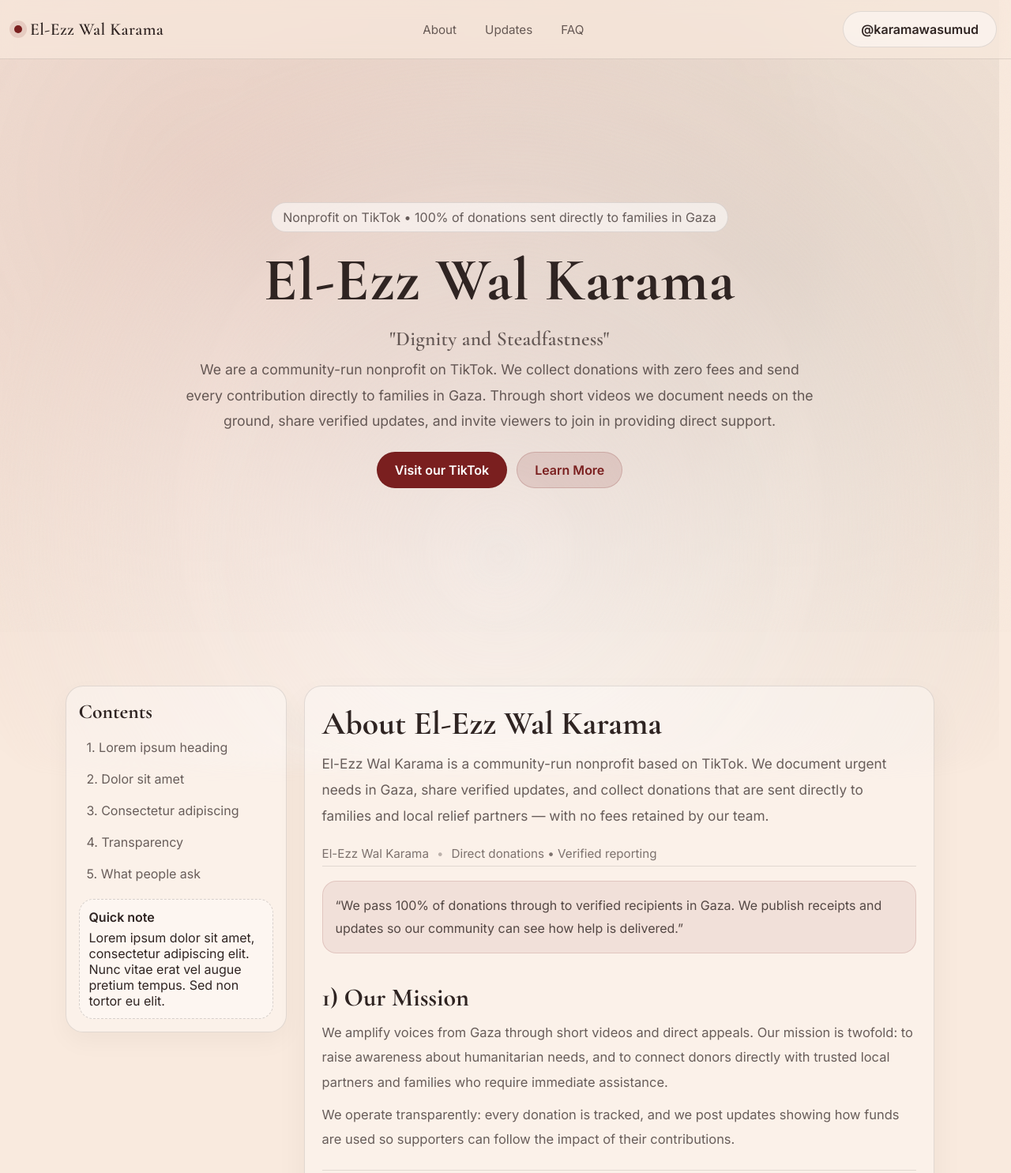
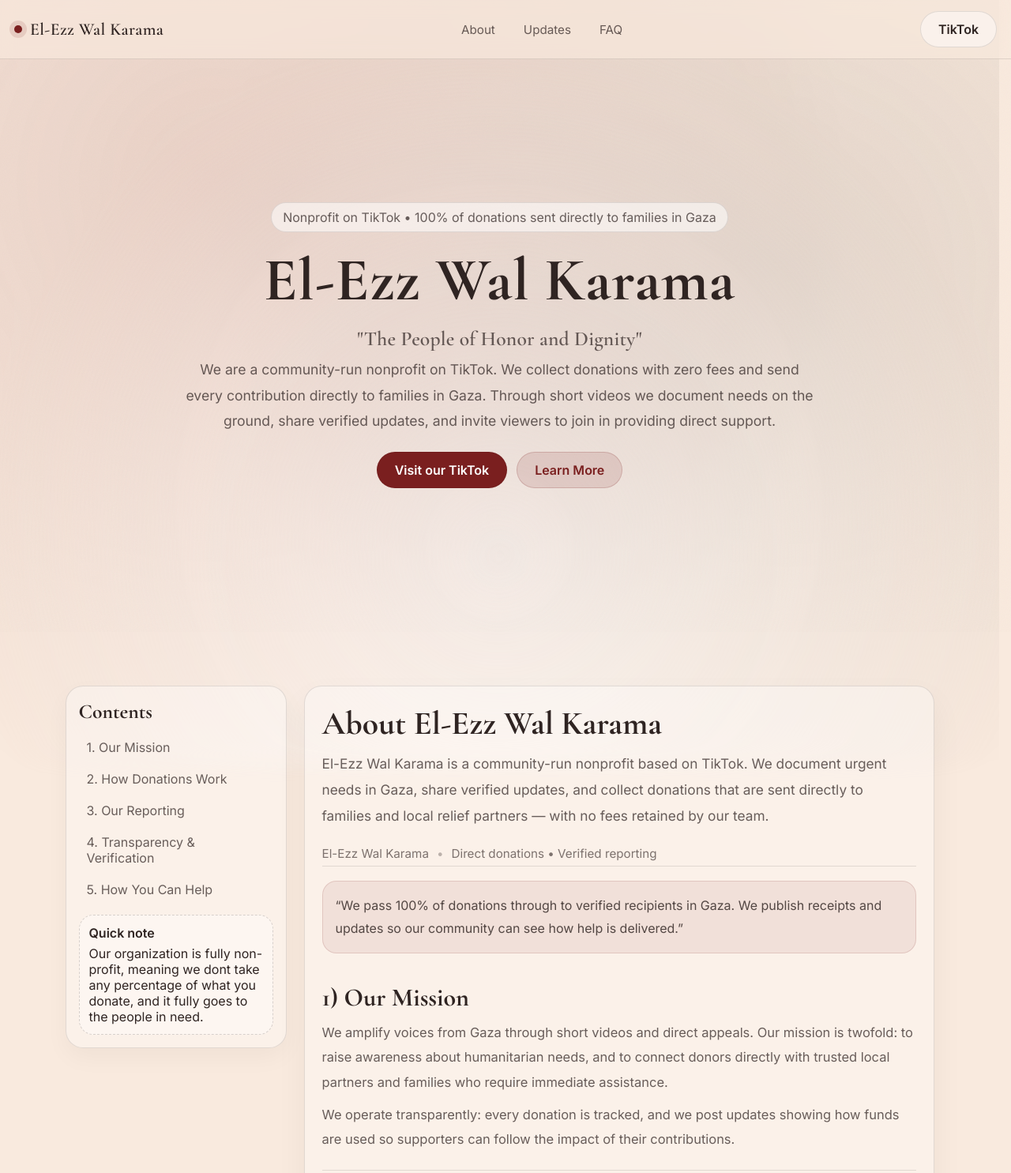
Before and after one commit to jasemontop/El-Ezz-Wal-Karama, a plain HTML site: page index.html in a window 1280 px wide. Shown: the top 1485 px of the page at 79% size. Drawn offline with nearby package versions, Linux system fonts and the light colour scheme.

Commit message:
Update index.html

```diff
--- a/index.html
+++ b/index.html
@@ -26,7 +26,7 @@
     </nav>
 
       <a class="btn btn--ghost" href="https://tiktok.com/@karamawasumud" target="_blank" rel="noreferrer">
-      @karamawasumud
+      TikTok
     </a>
   </header>
 
@@ -41,7 +41,7 @@
         </p>
 
         <h1 class="fade-in delay">El-Ezz Wal Karama</h1>
-        <p class="hero__subtitle">"Dignity and Steadfastness"</p>
+        <p class="hero__subtitle">"The People of Honor and Dignity"</p>
         <p class="sub fade-in delay2">
           We are a community-run nonprofit on TikTok. We collect donations with zero fees and send every contribution
           directly to families in Gaza. Through short videos we document needs on the ground,
@@ -63,17 +63,16 @@
         <!-- LEFT: Table of contents / quick links -->
         <aside class="toc reveal">
           <h3>Contents</h3>
-          <a href="#section1">1. Lorem ipsum heading</a>
-          <a href="#section2">2. Dolor sit amet</a>
-          <a href="#section3">3. Consectetur adipiscing</a>
-          <a href="#section4">4. Transparency</a>
-          <a href="#section5">5. What people ask</a>
+          <a href="#section1">1. Our Mission</a>
+          <a href="#section2">2. How Donations Work</a>
+          <a href="#section3">3. Our Reporting</a>
+          <a href="#section4">4. Transparency & Verification</a>
+          <a href="#section5">5. How You Can Help</a>
 
           <div class="toc__box">
             <div class="toc__label">Quick note</div>
             <p>
-              Lorem ipsum dolor sit amet, consectetur adipiscing elit. Nunc vitae erat vel augue
-              pretium tempus. Sed non tortor eu elit.
+              Our organization is fully non-profit, meaning we dont take any percentage of what you donate, and it fully goes to the people in need.
             </p>
           </div>
         </aside>
```
